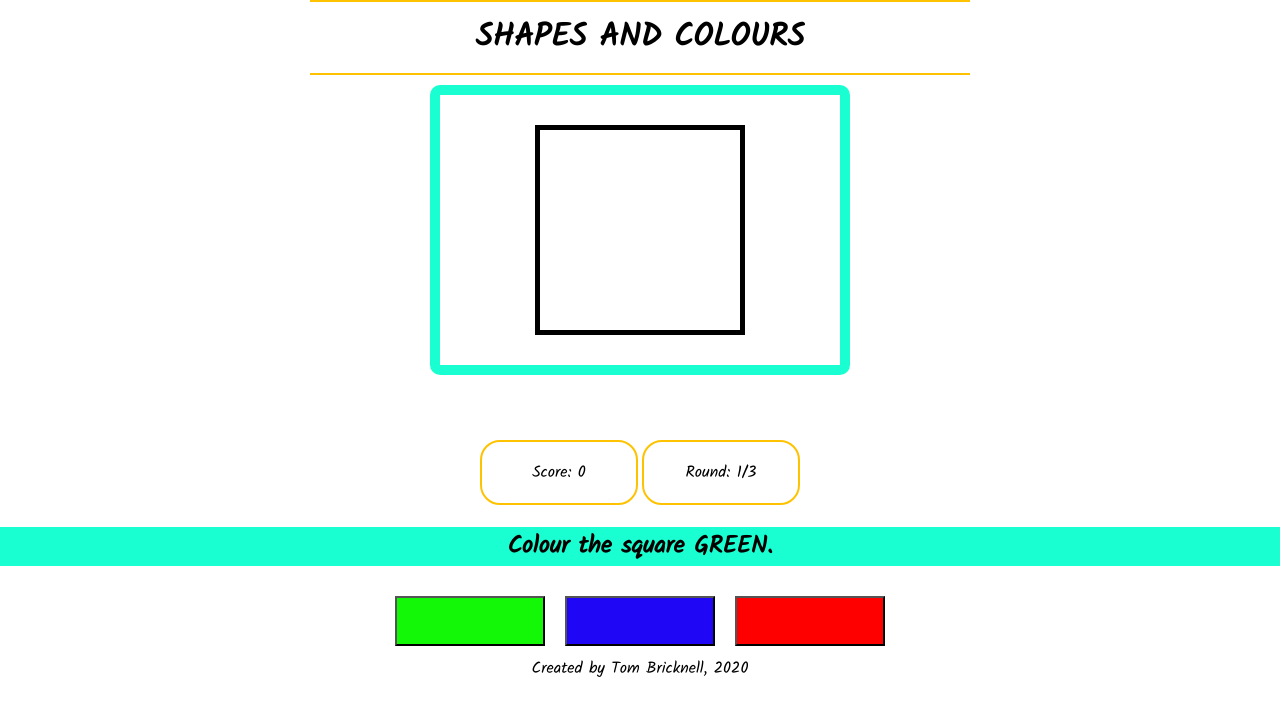
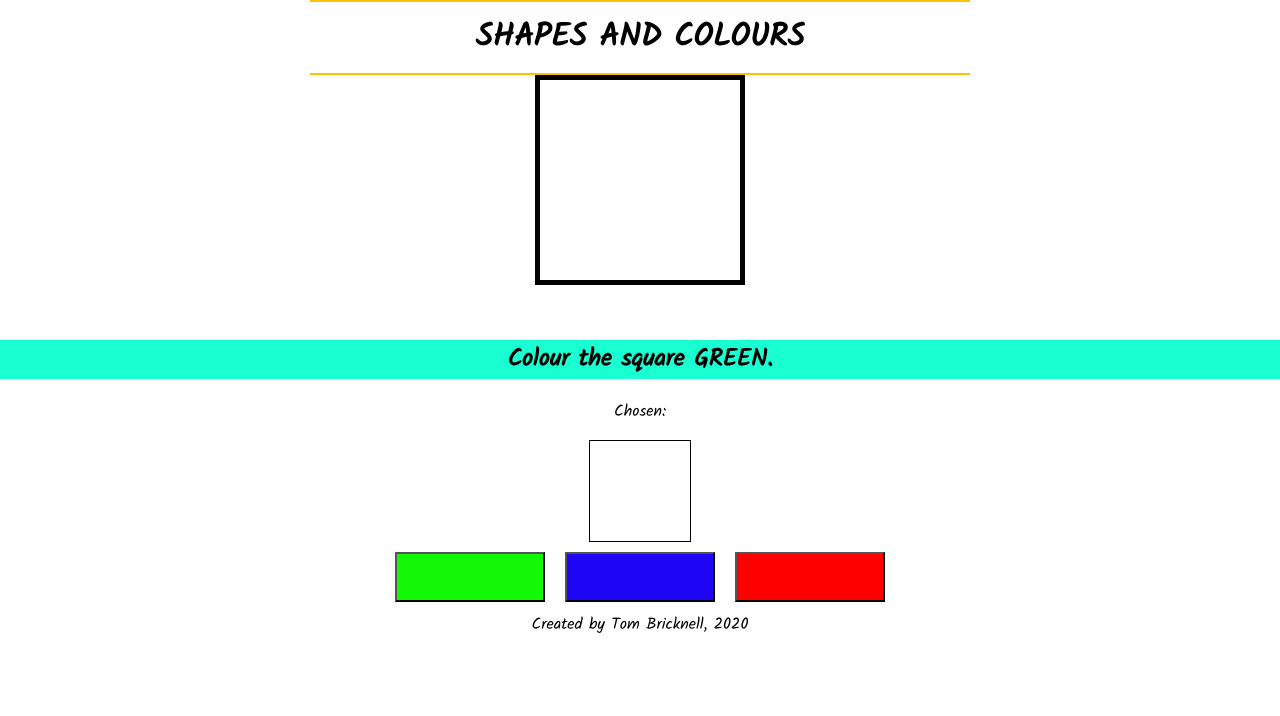
Before and after one commit to tbric123/shapesandcolours, a React (Create React App) app: page / in a window 1280 px wide. Shown: the top 716 px of the page. Built offline with nearby package versions, Linux system fonts and the light colour scheme.

Commit message:
Implement different mechanic: select a colour, then click the shape to apply it

```diff
--- a/src/components/App.jsx
+++ b/src/components/App.jsx
@@ -22,6 +22,7 @@ import * as Utilities from "../utilities/Utilities";
 import Header from "./Header";
 import Shape from "./Shape";
 import Prompt from "./Prompt";
+import Selection from "./Selection";
 import Message from "./Message";
 import ColourButton from "./ColourButton";
 import InformationBar from "./InformationBar";
@@ -30,6 +31,7 @@ import Footer from "./Footer";
 function App() {
     let newButtonColours;
 
+    const [selectedColour, setSelectedColour] = React.useState(Utilities.STARTING_COLOUR);
     const [shapeColour,
         setShapeColour] = React.useState(Utilities.STARTING_COLOUR);
     const [buttonColours,
@@ -43,18 +45,25 @@ function App() {
     });
     const [round,
         setRound] = React.useState(1);
-    const [score,
-        setScore] = React.useState(0);
     const [buttonsClickable,
         setClickable] = React.useState(true);
 
-    function checkChoice(newColour) {
+    function colourShape() {
+      // Don't do anything unless a colour is selected.
+      if (selectedColour !== Utilities.STARTING_COLOUR) {
+          console.log("Colour has been selected");
+          setShapeColour(selectedColour);
+      } else {
+          console.log("Colour not selected");
+      }
+    }
+    function selectColour(newColour) {
         // Set the colour of the shape to what the user specified
-        setShapeColour(newColour);
+        setSelectedColour(newColour);
 
+        /*
         if (promptValues.colour === newColour) {
             setShapeFeedback("CORRECT!");
-            setScore(score + 1);
         } else {
             setShapeFeedback("INCORRECT!");
         }
@@ -81,7 +90,7 @@ function App() {
             }
 
         }, 1000);
-
+        */
     }
 
     function startNewGame() {
@@ -94,8 +103,6 @@ function App() {
 
         setShapeColour(Utilities.STARTING_COLOUR);
         setShapeFeedback(Utilities.BLANK_FEEDBACK);
-        setRound(1);
-        setScore(0);
         setClickable(true);
     }
 
@@ -104,26 +111,19 @@ function App() {
 
             <Header/>
             <div className="componentArea">
-                <div className="shapeBox">
-                    {promptValues.shape !== ""
-                        ? <Shape colour={shapeColour} shape={promptValues.shape}/>
-                        : <div>
-                            <button className="startOverButton" onClick={startNewGame}>Start Over</button><br/></div>}
-                </div>
-
+                <Shape colour={shapeColour} shape="square" onPress={colourShape}/>
                 <Message text={shapeFeedback}/>
-                <InformationBar title="Score" information={score}/>
-                <InformationBar title="Round" information={round + "/" + Utilities.MAX_ROUND}/>
             </div>
 
             <Prompt shape={promptValues.shape} colour={promptValues.colour}/>
+            <Selection colour={selectedColour} />
 
             <div className="componentArea">
                 {buttonColours.length !== 0 && buttonColours.map(function (colour) {
                     let buttonNumber = 0;
                     return <ColourButton
                         key={uuidv4()}
-                        onPress={checkChoice}
+                        onPress={selectColour}
                         colour={colourMap[colour]}
                         clickable={buttonsClickable}
                         number={buttonNumber + 1}/>
--- /dev/null
+++ b/src/components/Selection.jsx
@@ -0,0 +1,25 @@
+import React from "react";
+
+function Selection(props) {
+    let boxStyle = {
+        backgroundColor: props.colour,
+        width: "100px",
+        height: "100px",
+        border: "1px solid black",
+        margin: "auto"
+    };
+
+    let textStyle = {
+        textAlign: "center"
+    };
+
+    return (
+        <div>
+            <p style={textStyle}>Chosen:</p>
+            <div style={boxStyle}></div>
+        </div>
+
+    );
+}
+
+export default Selection;
--- a/src/components/Shape.jsx
+++ b/src/components/Shape.jsx
@@ -37,7 +37,8 @@ function Shape(props) {
             break;
     }
 
-    return (<div className="shape" style={shapeStyle}></div>
+    return (
+        <div className="shape" style={shapeStyle} onClick={() => {props.onPress()}}></div>
     );
 }
 
```
